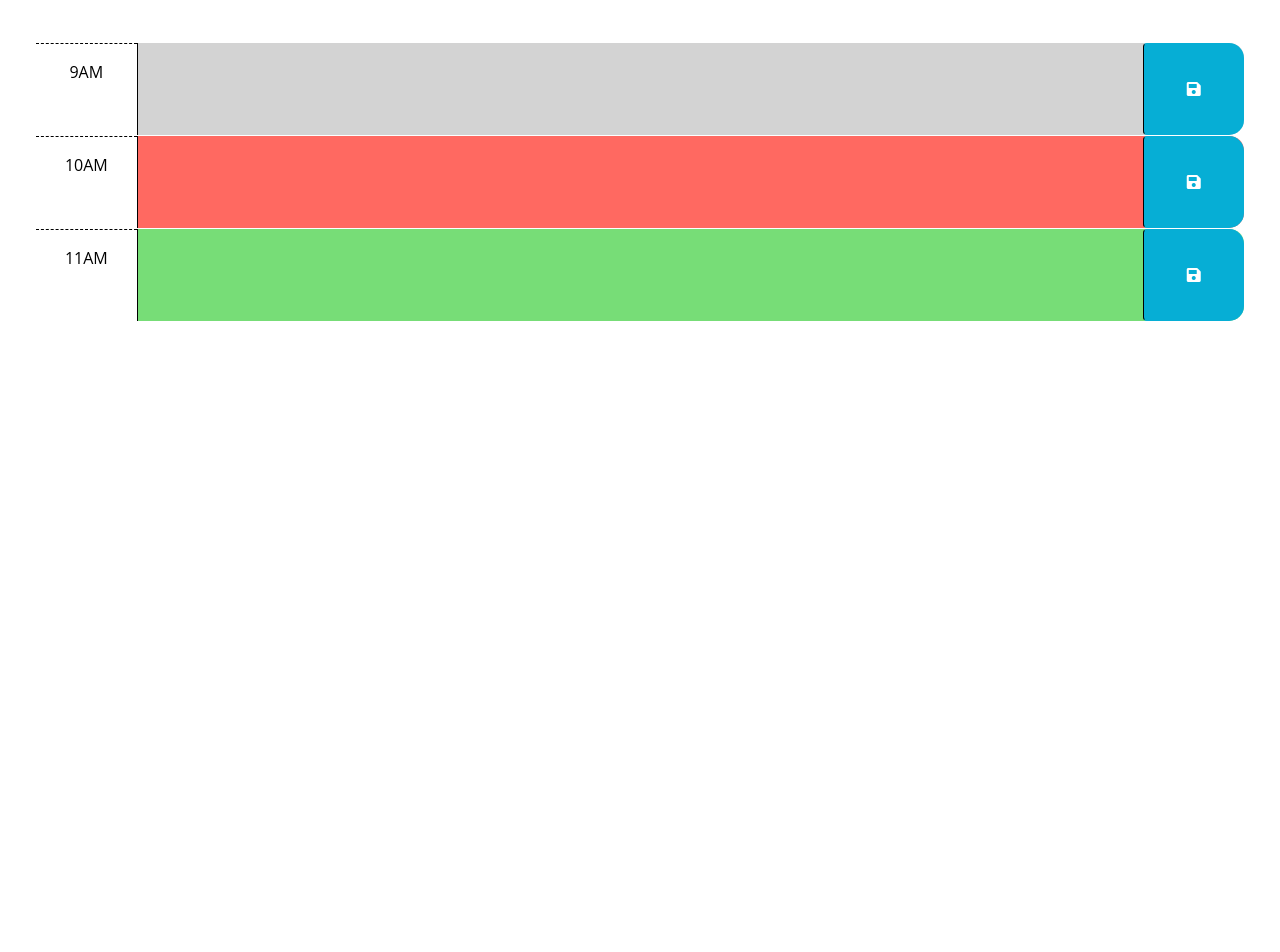
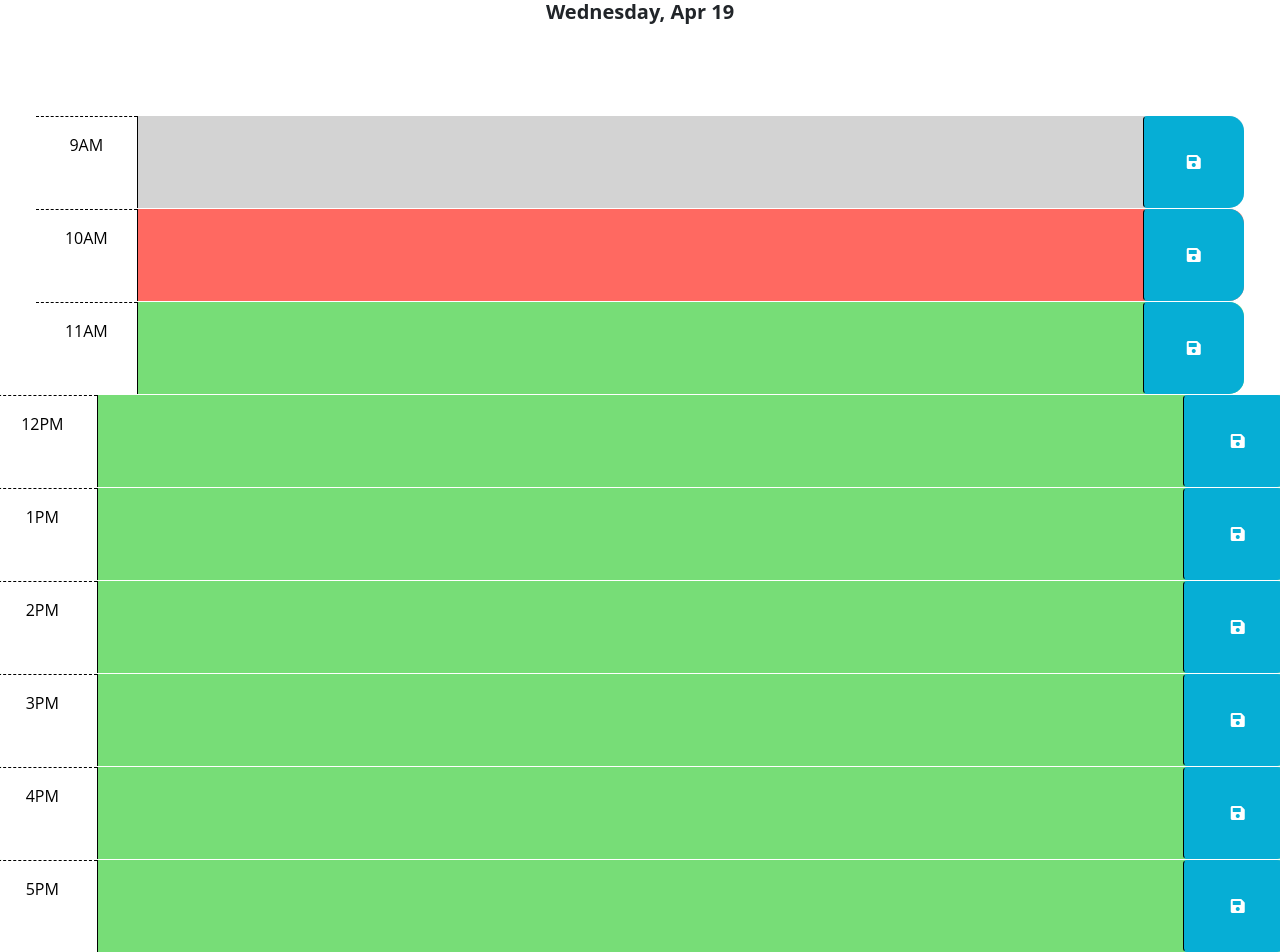
Before and after one commit to rstreep/calendar-planner, a plain HTML site: page Assets/index.html in a window 1280 px wide. Shown: the part 209-1161 px from the top of the page. Before the commit the page ends 800 px from the top, so only its background shows below. Drawn offline with nearby package versions, Linux system fonts and the light colour scheme; files that its build step writes are made by us from their sources.

Commit message:
added current date to header and more time slots for work day

```diff
--- a/Assets/index.html
+++ b/Assets/index.html
@@ -26,9 +26,9 @@
 
   <body>
     <header class="p-5 mb-4">
-      <h1 class="display-3">Work Day Scheduler</h1>
-      <p class="lead">A simple calendar app for scheduling your work day</p>
-      <p id="currentDay" class="lead"></p>
+      <h1 class="display-2 text-center">Work Day Scheduler</h1>
+      <p class="lead text-center display-6">A simple calendar app for scheduling your work day</p>
+      <p id="currentDay" class="lead text-center fw-bold "></p>
     </header>
     <div class="container-fluid px-5">
       <!-- Use class for "past", "present", and "future" to apply styles to the
@@ -69,11 +69,59 @@
       </div>
     </div>
 
+    <div id="hour-12" class="row time-block future">
+      <div class="col-2 col-md-1 hour text-center py-3">12PM</div>
+      <textarea class="col-8 col-md-10 description" rows="3"> </textarea>
+      <button class="btn saveBtn col-2 col-md-1" aria-label="save">
+        <i class="fas fa-save" aria-hidden="true"></i>
+      </button>
+    </div>
+
+    <div id="hour-1" class="row time-block future">
+      <div class="col-2 col-md-1 hour text-center py-3">1PM</div>
+      <textarea class="col-8 col-md-10 description" rows="3"> </textarea>
+      <button class="btn saveBtn col-2 col-md-1" aria-label="save">
+        <i class="fas fa-save" aria-hidden="true"></i>
+      </button>
+    </div>
+
+    <div id="hour-2" class="row time-block future">
+      <div class="col-2 col-md-1 hour text-center py-3">2PM</div>
+      <textarea class="col-8 col-md-10 description" rows="3"> </textarea>
+      <button class="btn saveBtn col-2 col-md-1" aria-label="save">
+        <i class="fas fa-save" aria-hidden="true"></i>
+      </button>
+    </div>
+
+    <div id="hour-3" class="row time-block future">
+      <div class="col-2 col-md-1 hour text-center py-3">3PM</div>
+      <textarea class="col-8 col-md-10 description" rows="3"> </textarea>
+      <button class="btn saveBtn col-2 col-md-1" aria-label="save">
+        <i class="fas fa-save" aria-hidden="true"></i>
+      </button>
+    </div>
+
+    <div id="hour-4" class="row time-block future">
+      <div class="col-2 col-md-1 hour text-center py-3">4PM</div>
+      <textarea class="col-8 col-md-10 description" rows="3"> </textarea>
+      <button class="btn saveBtn col-2 col-md-1" aria-label="save">
+        <i class="fas fa-save" aria-hidden="true"></i>
+      </button>
+    </div>
+
+    <div id="hour-5" class="row time-block future">
+      <div class="col-2 col-md-1 hour text-center py-3">5PM</div>
+      <textarea class="col-8 col-md-10 description" rows="3"> </textarea>
+      <button class="btn saveBtn col-2 col-md-1" aria-label="save">
+        <i class="fas fa-save" aria-hidden="true"></i>
+      </button>
+    </div>
+
     <script src="https://cdnjs.cloudflare.com/ajax/libs/jquery/3.2.1/jquery.min.js"></script>
     <script src="https://cdn.jsdelivr.net/npm/dayjs@1.11.3/dayjs.min.js"
     integrity="sha256-iu/zLUB+QgISXBLCW/mcDi/rnf4m4uEDO0wauy76x7U="
     crossorigin="anonymous"></script>
 
-    <script src="script.js"></script>
+    <script src="./javascript/script.js"></script>
   </body>
 </html>
--- a/Assets/javascript/script.js
+++ b/Assets/javascript/script.js
@@ -1,7 +1,21 @@
 // Wrap all code that interacts with the DOM in a call to jQuery to ensure that
 // the code isn't run until the browser has finished rendering all the elements
 // in the html.
+var today = dayjs();
+var saveButtonEl = $('.btn')
+var toDoEl = $('')
+
 $(function () {
+
+  // var today = dayjs();
+  $('#currentDay').text(today.format('dddd, MMM DD'))
+  var hour = dayjs().hour();
+  if (hour)
+  // var saveButtonEl = $('.btn')
+  // var toDoEl = $('.description')
+  saveButtonEl.on('click', function() {
+    console.log(toDoEl);
+  });
   // TODO: Add a listener for click events on the save button. This code should
   // use the id in the containing time-block as a key to save the user input in
   // local storage. HINT: What does `this` reference in the click listener
@@ -18,6 +32,4 @@ $(function () {
   // TODO: Add code to get any user input that was saved in localStorage and set
   // the values of the corresponding textarea elements. HINT: How can the id
   // attribute of each time-block be used to do this?
-  //
-  // TODO: Add code to display the current date in the header of the page.
 });
```
